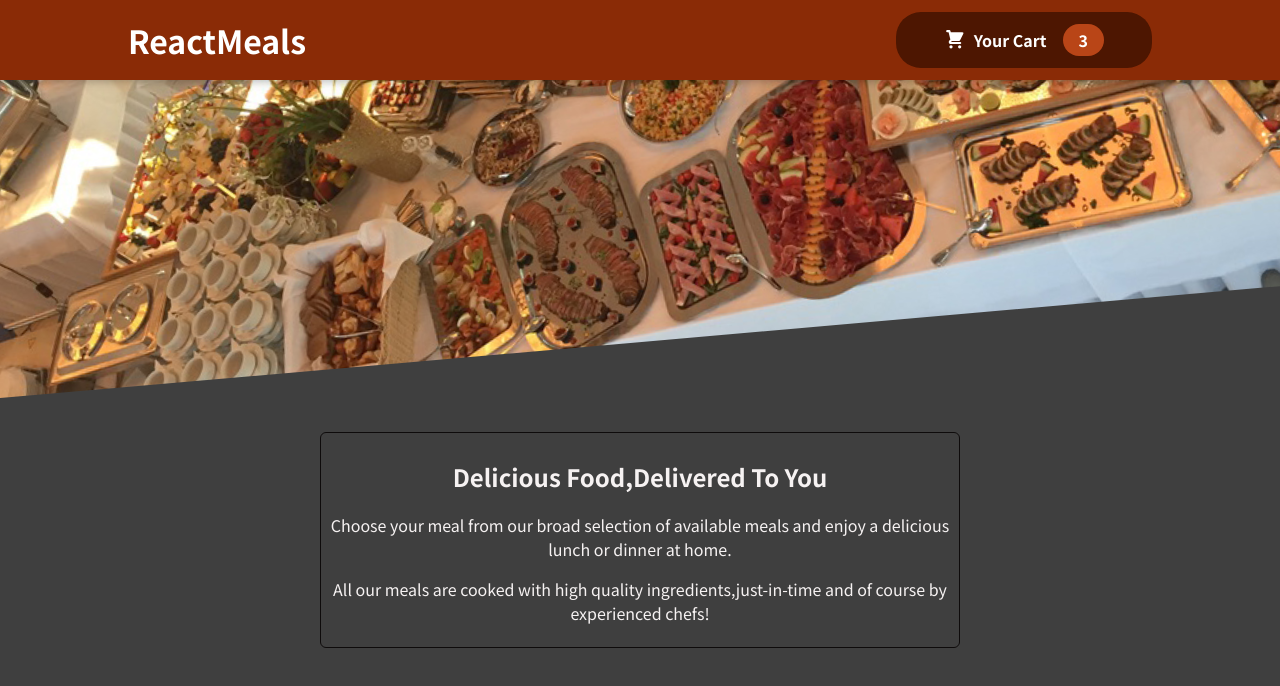
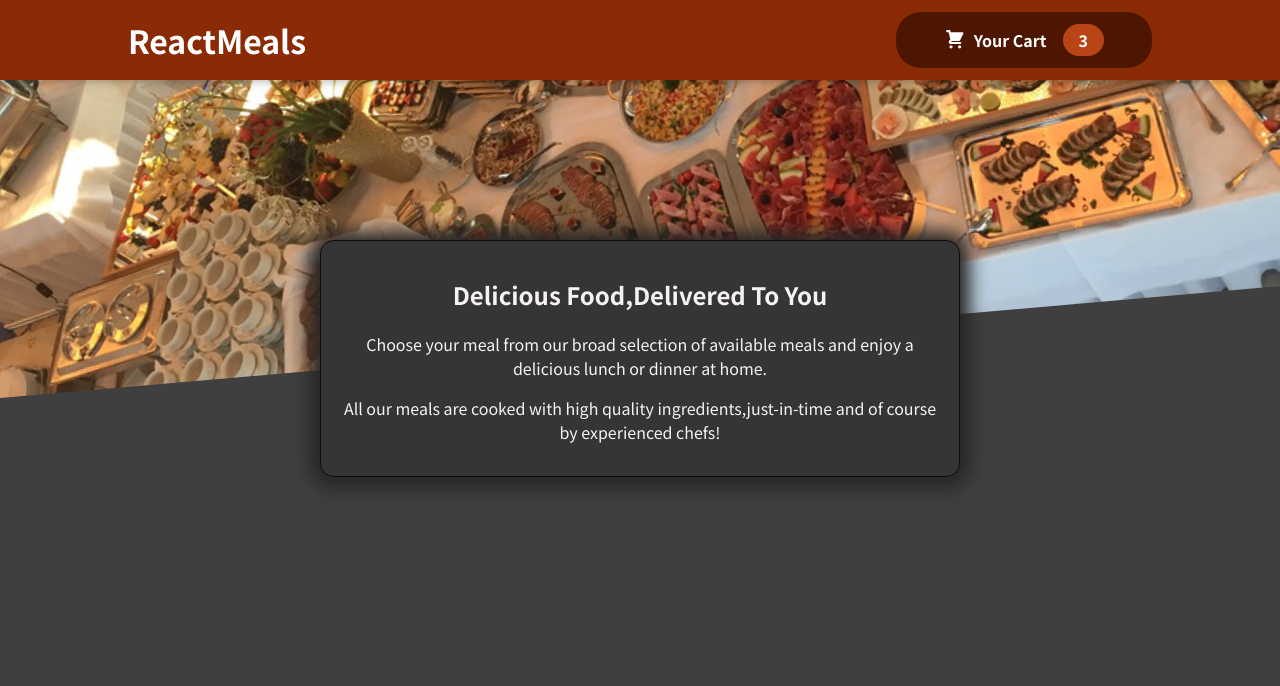
Before and after one commit to shilpadey/Foodorder-app, a React (Create React App) app: page / in a window 1280 px wide. Shown: the top 686 px of the page. Built offline with nearby package versions, Linux system fonts and the light colour scheme.

Commit message:
modified summary css

```diff
--- a/src/components/Meals/MealsSummary.js
+++ b/src/components/Meals/MealsSummary.js
@@ -3,7 +3,7 @@ import classes from './MealsSummary.module.css';
 
 const MealsSummary = () => {
     return (
-        <div className={classes.summary}>
+        <section className={classes.summary}>
             <h2>Delicious Food,Delivered To You</h2>
             <p>
                 Choose your meal from our broad selection of available meals and enjoy
@@ -13,7 +13,7 @@ const MealsSummary = () => {
                 All our meals are cooked with high quality ingredients,just-in-time and
                 of course by experienced chefs!
             </p>
-        </div>
+        </section>
     );
 };
 
--- a/src/components/Meals/MealsSummary.module.css
+++ b/src/components/Meals/MealsSummary.module.css
@@ -3,10 +3,19 @@
     color: rgb(246, 242, 242);
     justify-content: space-between;
     display: block;
-    margin: 2rem auto;
+    margin: auto;
+    margin-top: -10rem;
     width: 90%;
     max-width: 40rem;
-    border-radius: 6px;
+    border-radius: 14px;
     border: 1px solid rgb(14, 11, 11);
-    padding: 0.35rem 0.35rem;
+    padding: 1rem;
+    box-shadow: 0 1px 18px 10px rgb(39, 38, 38);
+    position: relative;
+    background-color: #353535;
+};
+
+.summary h2{
+    margin-top: 0;
+    font-size: 2rem;
 }
```
Also changed, not shown: 1 other file (tests, documents, lock files or other folders).
